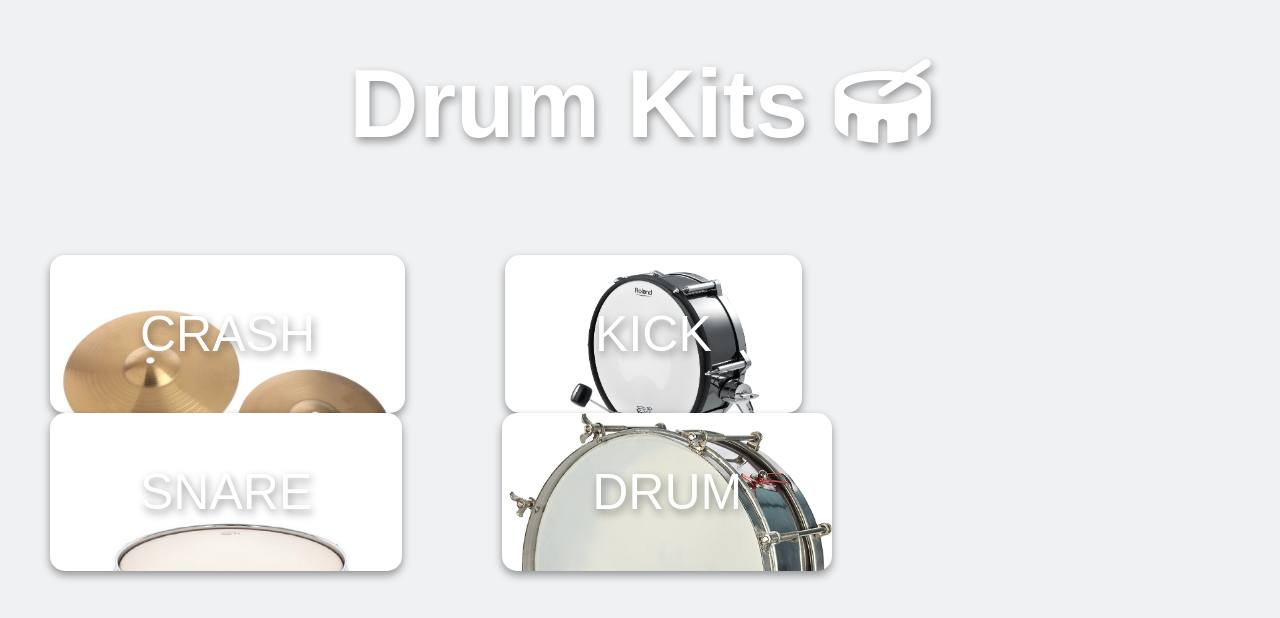
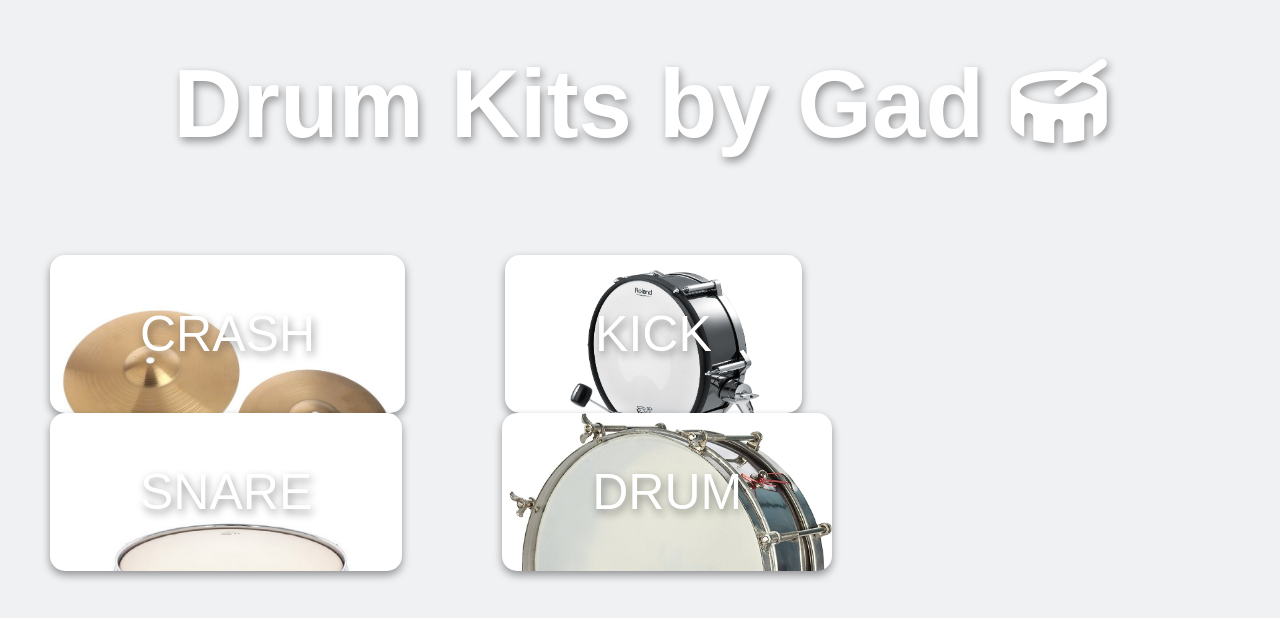
Before and after one commit to onlygadknows/test-2-begginer, a plain HTML site: page index.html in a window 1280 px wide. Shown: the part 138-756 px from the top of the page. Drawn offline with Linux system fonts and the light colour scheme.

Commit message:
index header edit

```diff
--- a/index.html
+++ b/index.html
@@ -8,7 +8,7 @@
     <title>Drum Kits</title>
 </head>
 <body>
-    <h1>Drum Kits <i class="fa-solid fa-drum"></i></h1>
+    <h1>Drum Kits by Gad <i class="fa-solid fa-drum"></i></h1>
     <div class="container">
         <!-- <button class="btn crash">Crash</button>
         <button class="btn kick">Kick</button>
```
